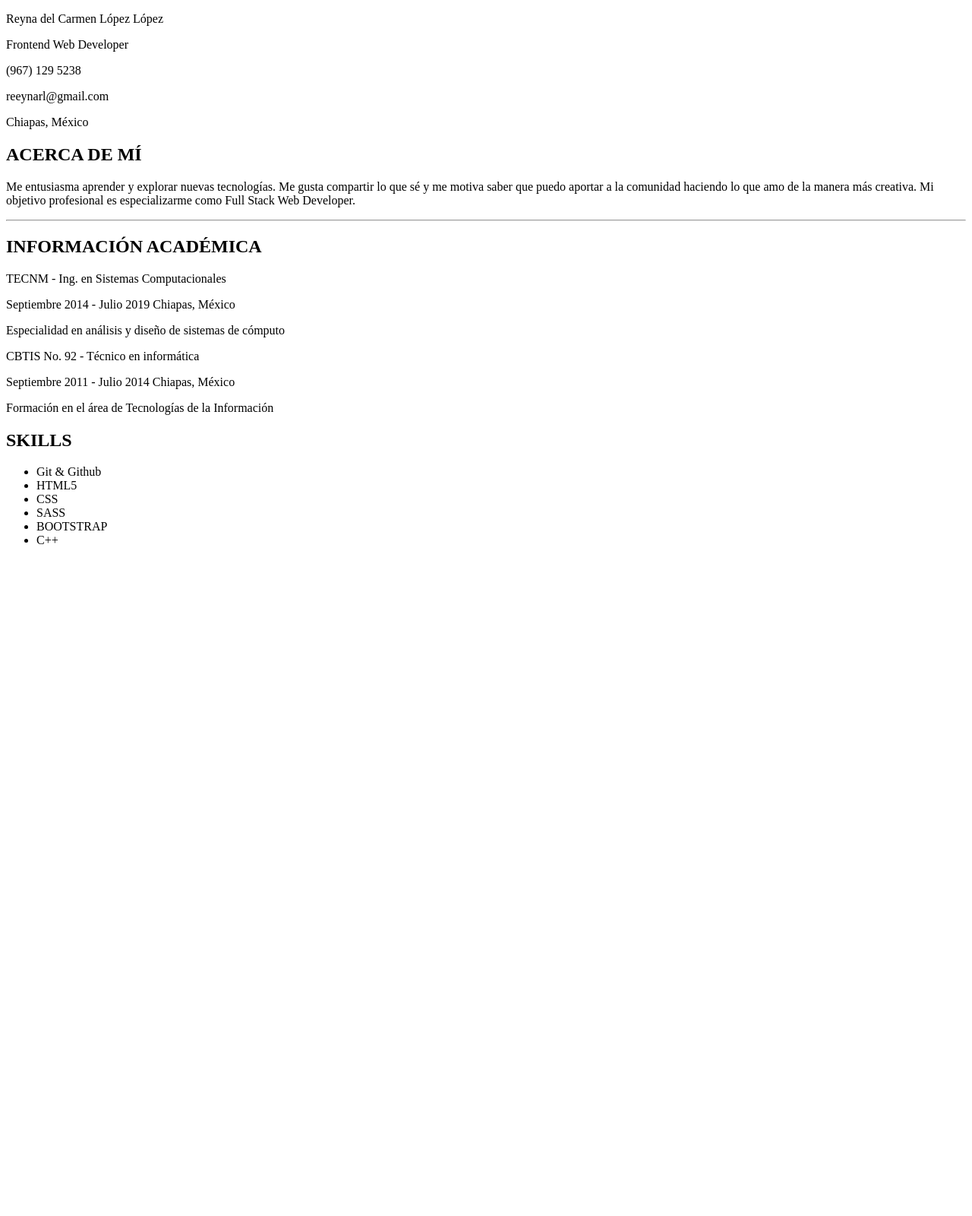
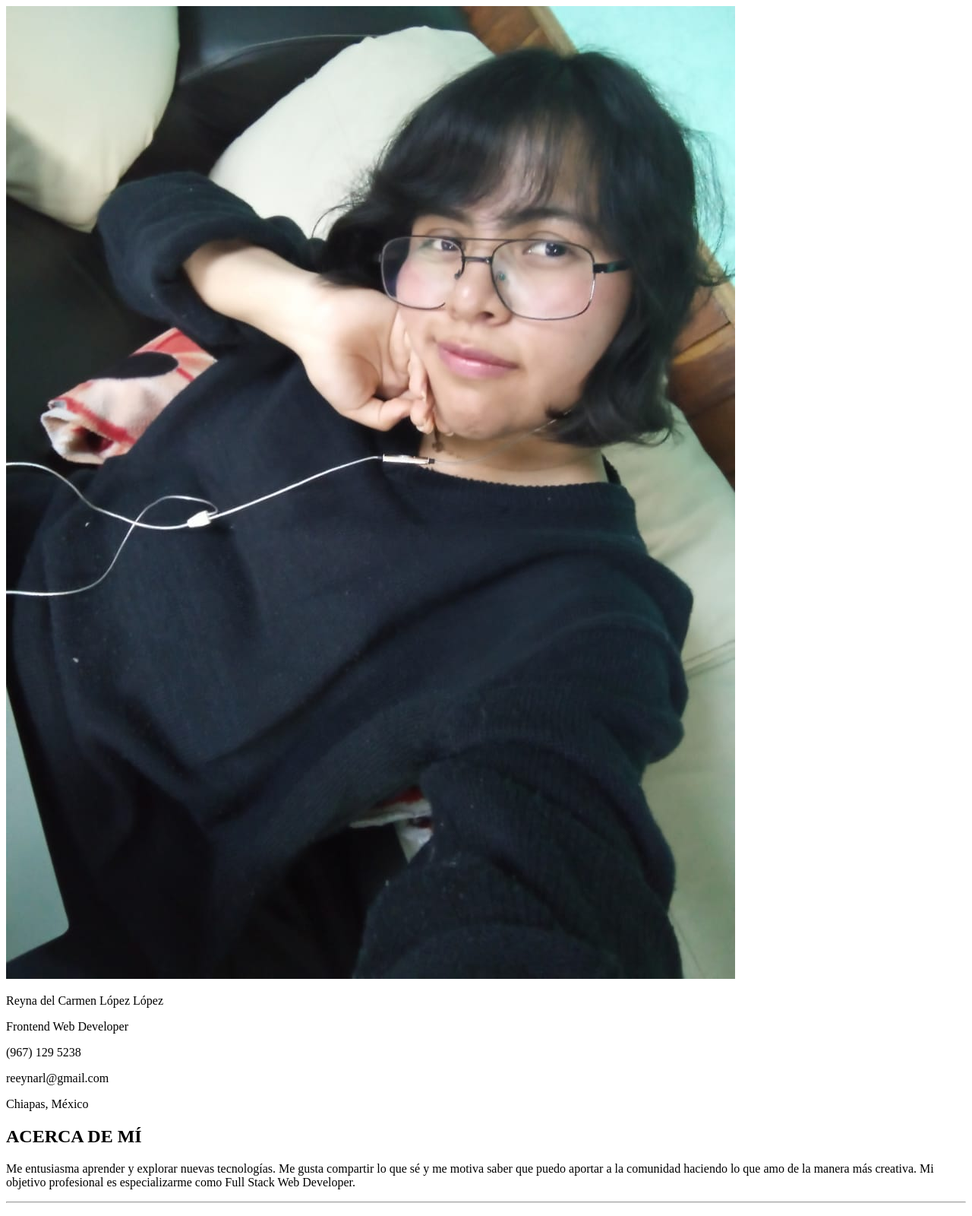
Before and after one commit to reynarl/devf-course, a plain HTML site: page 01-IntroWeb/CV-proyecto/index.html in a window 1280 px wide. Shown: the top 1600 px of the page at 76% size. Before the commit the page ends 800 px from the top, so only its background shows below. Drawn offline with Linux system fonts and the light colour scheme.

Commit message:
[UPDATE] creación de la carpeta img y se añadió la imagen de perfil

```diff
--- a/01-IntroWeb/CV-proyecto/index.html
+++ b/01-IntroWeb/CV-proyecto/index.html
@@ -8,6 +8,9 @@
 </head>
 <body>
    <header>
+      <div class="name">
+         <img class="image-profile" src="img/profile_img.jpg" alt="image">
+      </div>
       <p>Reyna del Carmen López López</p>
       <p>Frontend Web Developer</p>
       <div class="contacto">
@@ -20,16 +23,16 @@
       <h2>ACERCA DE MÍ</h2>
       <p>Me entusiasma aprender y explorar nuevas tecnologías. Me gusta compartir lo que sé y me motiva saber que puedo aportar a la comunidad haciendo lo que amo de la manera más creativa.
          Mi objetivo profesional es especializarme como Full Stack Web Developer.
-      </p><hr>
-   </section>
-   <section class="info-academica">
+      </p>
+   </section><hr>
+   <section class="academic-info">
       <h2>INFORMACIÓN ACADÉMICA</h2>
-      <div class="detalles">
+      <div class="details">
          <p>TECNM - Ing. en Sistemas Computacionales</p>
          <p>Septiembre 2014 - Julio 2019 Chiapas, México</p>
          <p>Especialidad en análisis y diseño de sistemas de cómputo</p>
       </div>
-      <div class="detalles">
+      <div class="details">
          <p>CBTIS No. 92 - Técnico en informática</p>
          <p>Septiembre 2011 - Julio 2014 Chiapas, México</p>
          <p>Formación en el área de Tecnologías de la Información</p>
```
Also changed, not shown: 01-IntroWeb/CV-proyecto/img/profile_img.jpg (added).
